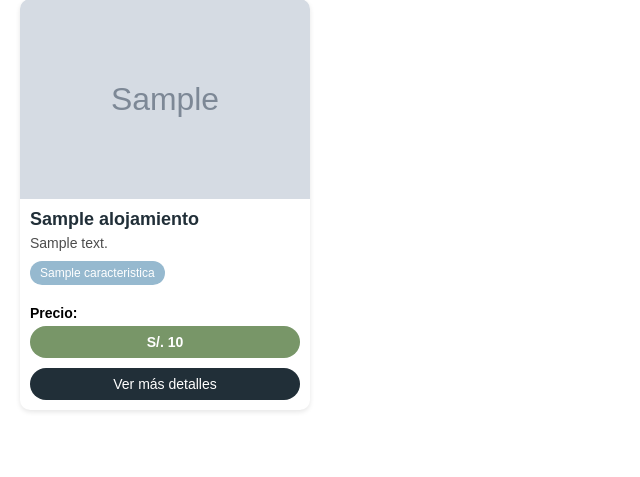
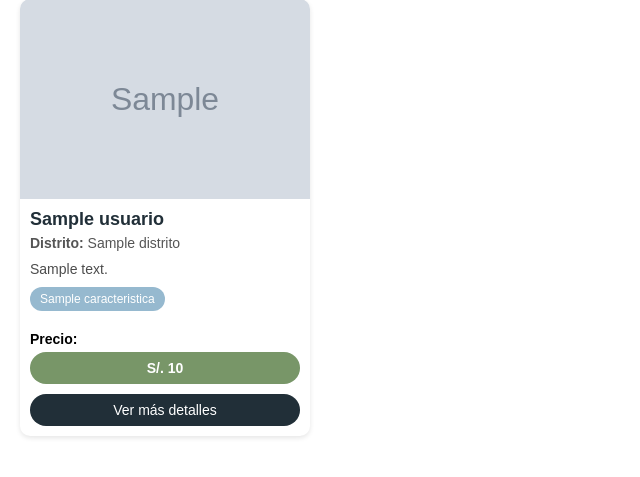
Before and after one commit to Nllyd/StayHere_2ciclo, a Django app: template myproject/myapp/templates/myapp/home.html in a window 1280 px wide. Shown: the part 226-703 px from the top of the page, without its empty margins (0-640 px from the left). Run offline with Django 5.2, Linux system fonts and the light colour scheme; the template is opened without the code that fills it: most values are stand-ins (such as "Sample title", 1, 10 or a date in 2020); grey boxes marked "Sample" are stand-in pictures; data that the repository does not hold is empty; parts of the project's set-up code (start-up, migrations or seed data) failed here and were passed over; some libraries are stand-ins or nearby versions; some web fonts are replaced.

Commit message:
Ultimo Home

```diff
--- a/myproject/myapp/templates/myapp/home.html
+++ b/myproject/myapp/templates/myapp/home.html
@@ -282,6 +282,12 @@
             text-overflow: ellipsis;
         }
 
+        .card-distrito {
+            font-size: 14px;
+            color: #555;
+            margin-bottom: 10px;
+        }
+
         .card-description {
             font-size: 14px;
             color: #4c4c4c;
@@ -360,8 +366,6 @@
             width: 100%;
             height: 100vh; /* Ocupa todo el alto de la pantalla */
         }
-
-
     </style>
 </head>
 <body>
@@ -377,17 +381,26 @@
 
     <div class="sidebar" id="sidebar">
         {% if user.is_authenticated %}
+            {% if user.tipo_usuario == 'Arrendador' %}
                 <a href="{% url 'user' %}"><i class="fas fa-user"></i> Mi perfil</a>
                 <a href="{% url 'nuevo' %}"><i class="fas fa-home"></i> Ofrecer Habitaciones</a>
+                <a href="{% url 'logout' %}"><i class="fas fa-sign-out-alt"></i> Cerrar Sesion</a>
+                <a href="#"><i class="fas fa-question-circle"></i> ¿Dudas?</a>
+            {% elif user.tipo_usuario == 'Estudiante' %}
+                <a href="{% url 'user' %}"><i class="fas fa-user"></i> Mi perfil</a>
                 <a href="{% url 'home' %}"><i class="fas fa-search"></i> Buscar Habitacion</a>
                 <a href="{% url 'logout' %}"><i class="fas fa-sign-out-alt"></i> Cerrar Sesion</a>
+                <a href="#"><i class="fas fa-question-circle"></i> ¿Dudas?</a>
+            {% else %}
+                <a href="{% url 'user' %}"><i class="fas fa-user"></i> Mi perfil</a>
+                <a href="{% url 'logout' %}"><i class="fas fa-sign-out-alt"></i> Cerrar Sesion</a>
+                <a href="#"><i class="fas fa-question-circle"></i> ¿Dudas?</a>
+            {% endif %}
         {% else %}
             <a href="{% url 'login' %}"><i class="fas fa-sign-in-alt"></i> Iniciar Sesion</a>
             <a href="{% url 'login' %}"><i class="fas fa-home"></i> Ofrecer Habitaciones</a>
-            <a href="{% url 'home' %}"><i class="fas fa-search"></i> Buscar Habitacion</a>
+            <a href="{% url 'login' %}"><i class="fas fa-search"></i> Buscar Habitacion</a>
         {% endif %}
-        <hr style="color: rgb(255, 255, 255); width: 150px; border: 2px solid; border-radius: 10px; margin-left: 15px; margin-top: 170px;">
-        <a href="#"><i class="fas fa-question-circle"></i> ¿Dudas?</a>
     </div>
 
 
@@ -466,14 +479,7 @@
                 <input type="checkbox" id="Restaurante" name="Restaurante" class="filtro">
                 <label for="Restaurante">Restaurante</label>
             </div>
-            <div class="checkbox-group" style="margin-top: 10px;">
-                <input type="checkbox" id="Tendedero" name="Tendedero" class="filtro">
-                <label for="Tendedero">Tendedero</label>
-            </div>
-            <div class="checkbox-group" style="margin-top: 10px;">
-                <input type="checkbox" id="Restaurante" name="Restaurante" class="filtro">
-                <label for="Restaurante">Restaurante</label>
-            </div>
+            <!-- Duplicados eliminados -->
         </div>
         <br>
 
@@ -503,7 +509,10 @@
         {% endif %}
 
         <div class="card-content">
-                <div class="card-title">{{ alojamiento.nombre|truncatechars:20 }}</div>
+            <div class="card-title">
+                {{ alojamiento.usuario.nombre|truncatechars:20 }}
+            </div>
+            <div class="card-distrito"><strong>Distrito:</strong> {{ alojamiento.distrito }}</div>
             <div class="card-description">{{ alojamiento.descripcion|truncatechars:100 }}</div>
             <div class="card-characteristics">
                 {% for caracteristica in alojamiento.caracteristicas|slice:":3" %}
@@ -538,6 +547,7 @@
 
 <script>
 
+// Función para verificar si hay resultados
 function checkNoResults() {
     const cards = document.querySelectorAll('.card');
     let cardsVisible = 0;
@@ -555,6 +565,7 @@
         noResultsMessage.style.display = 'none';
     }
 }
+
 // Filtro de características
 const filtersButton = document.getElementById('filters-button');
 const filtersMenu = document.getElementById('filters-menu');
@@ -640,8 +651,9 @@
     cards.forEach(card => {
         const title = card.querySelector('.card-title').textContent.toLowerCase();
         const description = card.querySelector('.card-description').textContent.toLowerCase();
+        const distrito = card.querySelector('.card-distrito').textContent.toLowerCase(); // Obtener el distrito
 
-                if (title.includes(searchText) || description.includes(searchText)) {
+        if (title.includes(searchText) || description.includes(searchText) || distrito.includes(searchText)) {
             card.style.display = 'block';
         } else {
             card.style.display = 'none';
@@ -672,7 +684,8 @@
     const maxPrice = parseFloat(maxPriceRange.value);
 
     cards.forEach(card => {
-                const price = parseFloat(card.querySelector('.price-value').textContent.replace('S/.', '').trim());
+        const priceText = card.querySelector('.price-value').textContent;
+        const price = parseFloat(priceText.replace('S/.', '').trim());
 
         if (price >= minPrice && price <= maxPrice) {
             card.style.display = 'block';
@@ -699,12 +712,12 @@
         const marker = new google.maps.Marker({
             position: { lat: coord.latitud, lng: coord.longitud },
             map: map,
-                title: coord.nombre
+            title: coord.distrito  // Cambiado de coord.nombre a coord.distrito
         });
 
         // Añadir un evento 'click' al marcador para redirigir a la página de detalles del alojamiento
         marker.addListener('click', function () {
-                window.location.href = '/alojamiento/' + coord.id;
+            window.location.href = '{% url "alojamiento_detalle" 0 %}'.replace('/0/', `/${coord.id}/`);
         });
     });
 }
```
Lines whose indentation alone changed are shown as unchanged.
